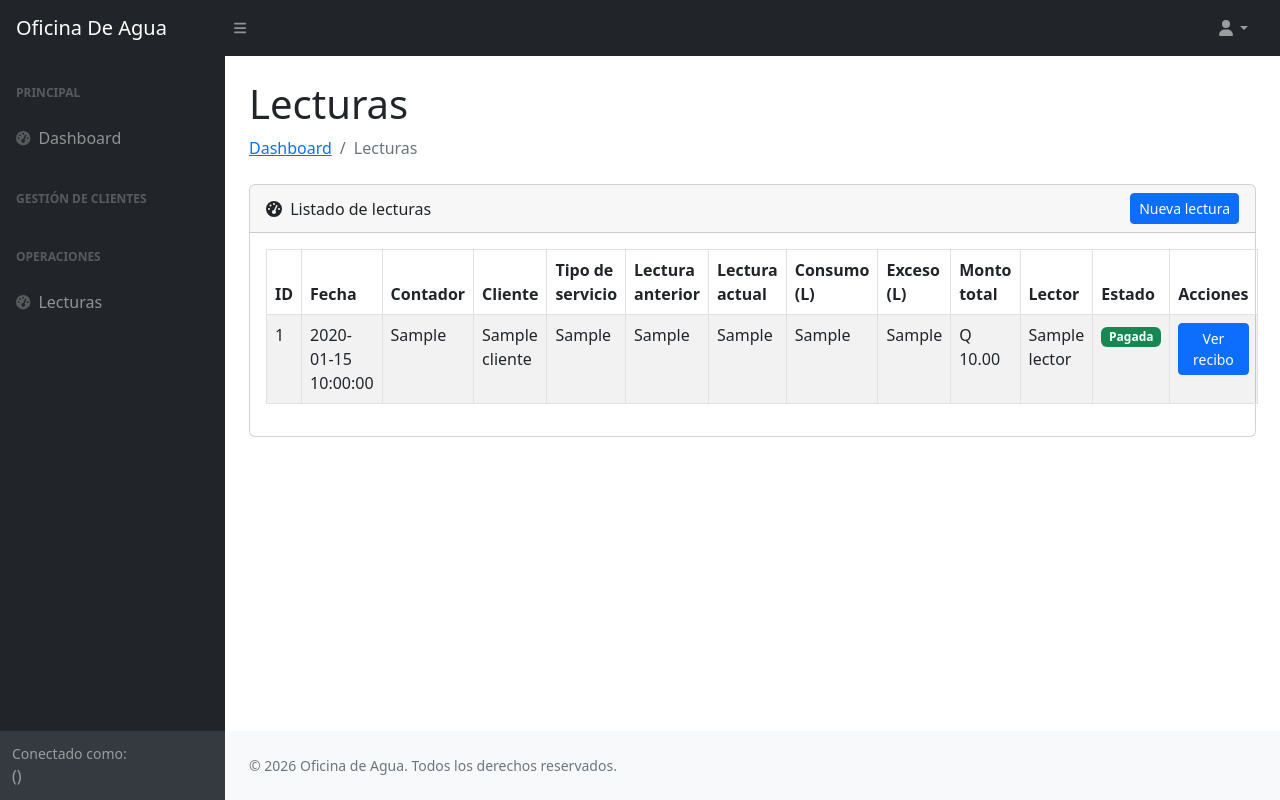
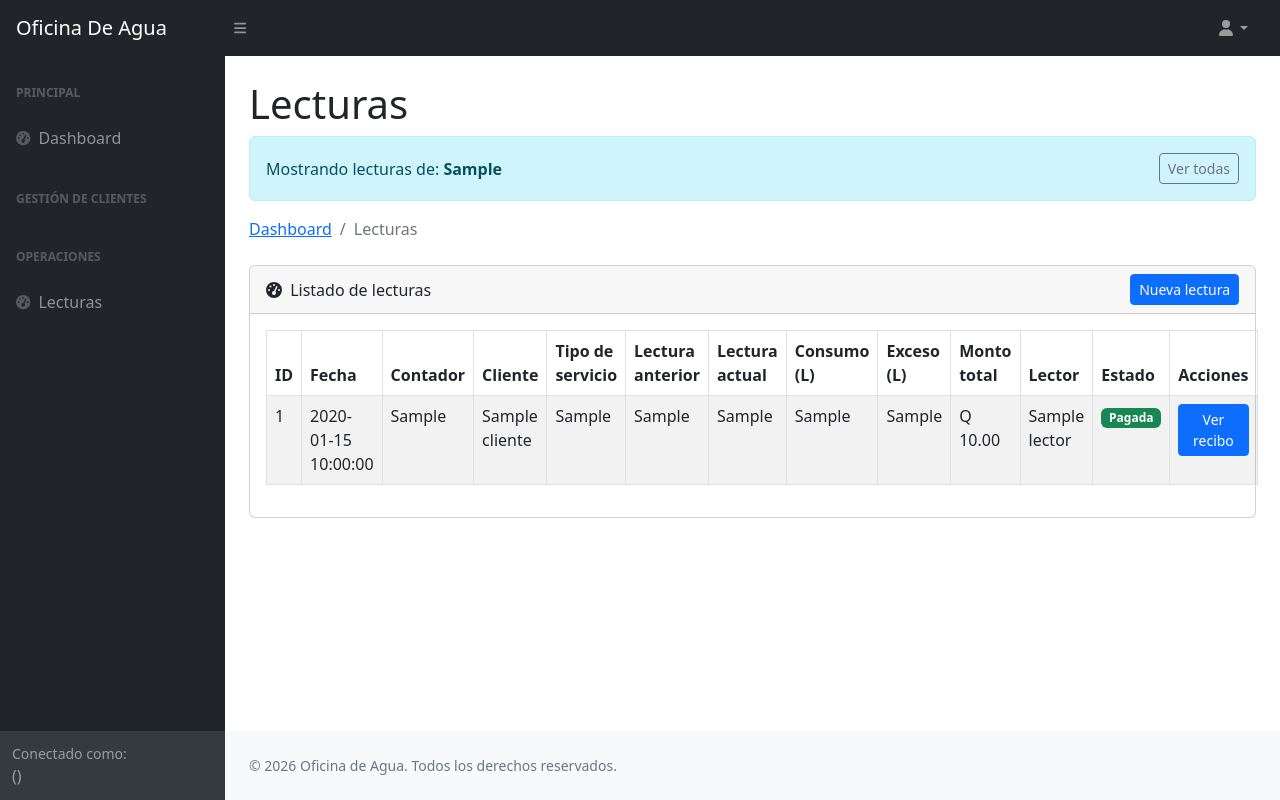
Before and after one commit to Dany164/sistema-oficina-agua, a CodeIgniter 4 app: the page made by app/Views/lecturas/index.php in a window 1280 px wide. Run offline with PHP 8.4 and a stand-in for CodeIgniter, Linux system fonts and the light colour scheme; the template is opened without the code that fills it: most values are stand-ins (such as "Sample title", 1, 10 or a date in 2020); data that the repository does not hold is empty; some libraries are stand-ins or nearby versions.

Commit message:
feat: pass contador and cliente context from dashboard to lecturas

```diff
--- a/app/Views/lecturas/form.php
+++ b/app/Views/lecturas/form.php
@@ -71,7 +71,7 @@
 
                                 <option
                                     value="<?= esc($contador['contador_id']) ?>"
-                                    <?= (string) old('contador_id') === (string) $contador['contador_id'] ? 'selected' : '' ?>>
+                                    <?= (string) old('contador_id', (string) $contadorPreseleccionado) === (string) $contador['contador_id'] ? 'selected' : '' ?>>
 
                                     <?= esc($contador['numero_registro']) ?>
                                     -
--- a/app/Views/lecturas/index.php
+++ b/app/Views/lecturas/index.php
@@ -3,6 +3,13 @@
 <?= $this->section('content') ?>
 
 <h1 class="mt-4">Lecturas</h1>
+
+<?php if (! empty($clienteFiltrado)) : ?>
+    <div class="alert alert-info d-flex justify-content-between align-items-center">
+        <span>Mostrando lecturas de: <strong><?= esc($clienteFiltrado) ?></strong></span>
+        <a href="<?= base_url('lecturas') ?>" class="btn btn-sm btn-outline-secondary">Ver todas</a>
+    </div>
+<?php endif; ?>
 
 <ol class="breadcrumb mb-4">
     <li class="breadcrumb-item">
--- a/app/Views/primera_vista.php
+++ b/app/Views/primera_vista.php
@@ -111,7 +111,7 @@
                                 <?php endif; ?>
                             </td>
                             <td>
-                                <a href="<?= base_url('lecturas') ?>" class="btn btn-sm btn-primary">
+                                <a href="<?= base_url('lecturas?cliente_id=' . $cliente['cliente_id']) ?>" class="btn btn-sm btn-primary">
                                     Ver detalles
                                 </a>
                             </td>
```
Also changed, not shown: app/Controllers/Lecturas.php (+19 -2 lines).
